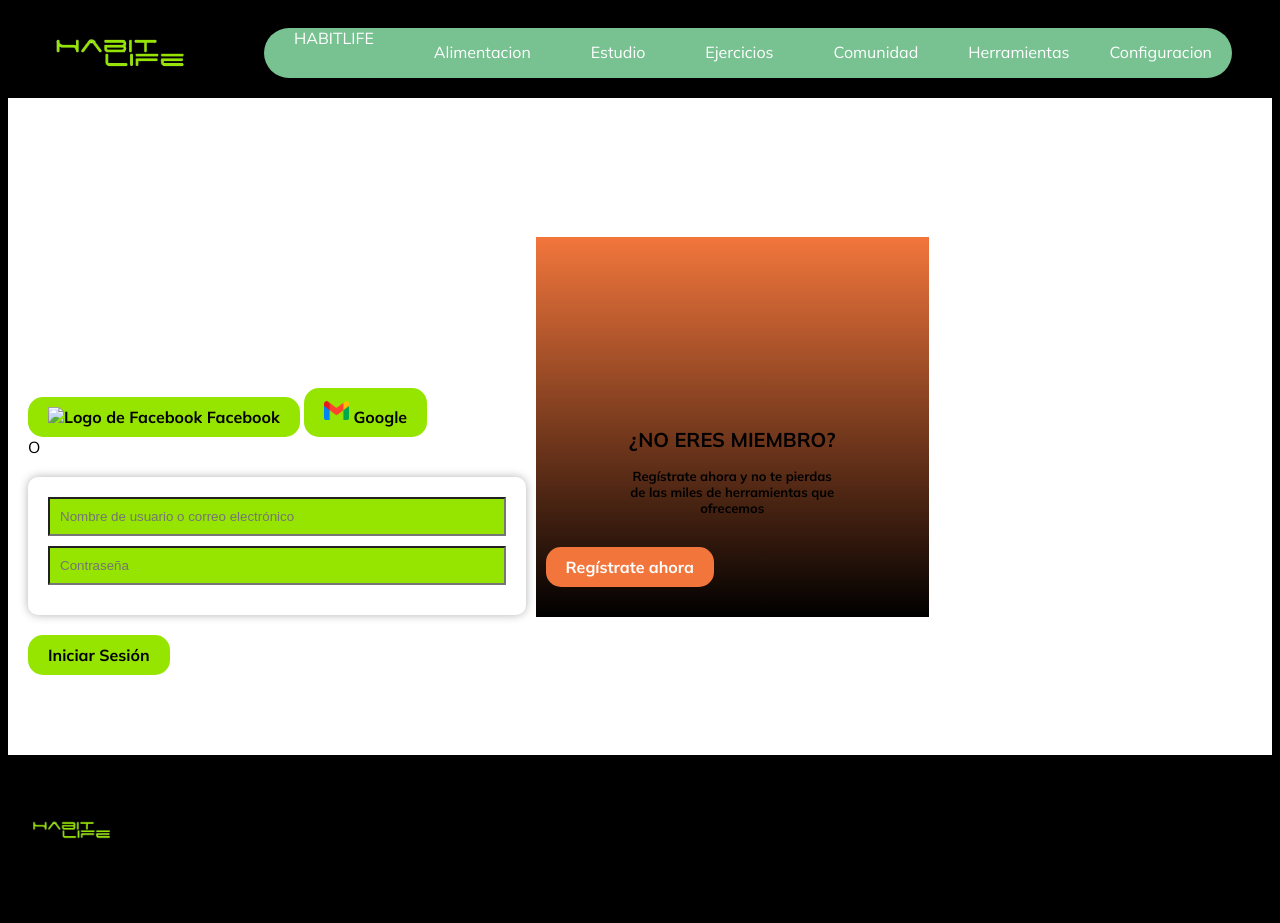
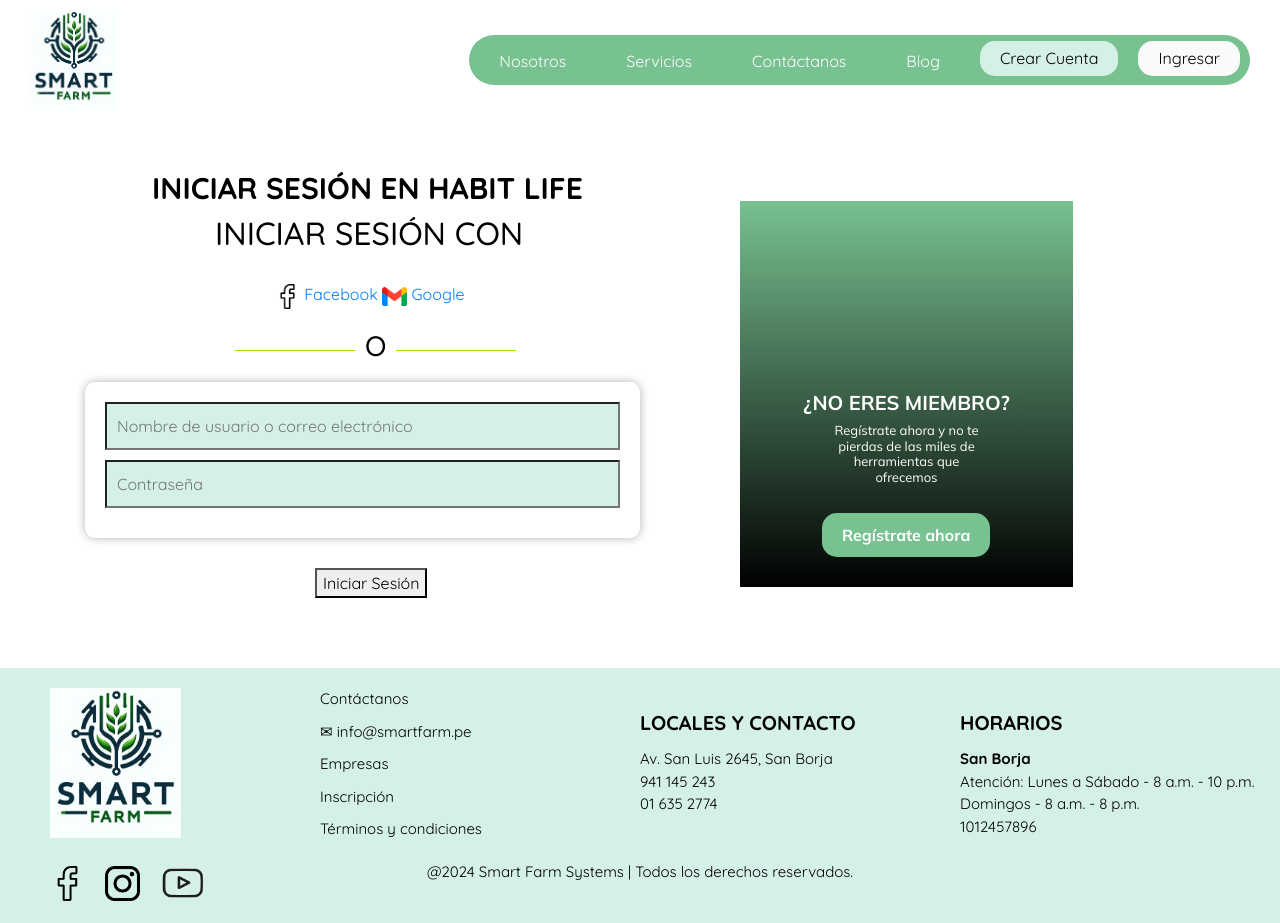
Before and after one commit to SmartFarmSystems22/SmartFarm, a plain HTML site: page InicioSesion.html in a window 1280 px wide. Before the commit the page ends 896 px from the top, so only its background shows below. Drawn offline with nearby package versions, Linux system fonts and the light colour scheme; a small style sheet from the web is missing.

Commit message:
feat:actualizar landing

```diff
--- a/InicioSesion.html
+++ b/InicioSesion.html
@@ -8,6 +8,10 @@
     <!--<link rel="stylesheet" href="style.css">-->
     <link rel="stylesheet" href="https://fonts.googleapis.com/css?family=Mulish:400,700">
     <link rel="stylesheet" href="css/misestilos.css" type="text/css">
+    <link href="https://fonts.googleapis.com/css2?family=Quicksand:wght@300;400;500;600;700&display=swap" rel="stylesheet">
+    <link rel="stylesheet" href="https://cdnjs.cloudflare.com/ajax/libs/font-awesome/5.15.4/css/all.min.css" integrity="sha384-xxdFh0+za4tBK2LZy3ZsPn2K+hIhFf1zOTBJc4G8g/eABKcyS4XM/P6Orz5sA0Xw" crossorigin="anonymous">
+    <link rel="stylesheet" href="https://cdnjs.cloudflare.com/ajax/libs/font-awesome/6.0.0-beta3/css/all.min.css" integrity="sha384-6NmNnnU5lO3qcUXr3LO/2RTxGXd/kRxrCxXd1v9Mf7rV7lE7AxrHeUnDkEnP5fm9" crossorigin="anonymous">
+    <link rel="stylesheet" href="https://maxcdn.bootstrapcdn.com/bootstrap/4.1.0/css/bootstrap.min.css">
     <style>
         body {
             background-color: #000;
@@ -108,34 +112,29 @@
 </head>
 
 <body>
-    <header>
-        <img src="images/logo habit life.png" height="50" style="margin-left: 20px;">
-        <i class="fas fa-search search-icon"></i>
+    <header style="background-color: #ffffff; padding: 10px; font-family: 'Quicksand', sans-serif">
+        <a href="index.html">
+            <img src="images/SmartFarmLogo.jpeg" height="100" style="margin-left: 20px;">
+        </a>
         <nav>
             <div class="menu-bar">
-                <div class="menu-bar">
-
-                    <a href="javascript:window.history.back()" class="Salir">HABITLIFE
-                    </a>
-                </div>
-                <a href="Alimentacion/malimentacion.html" class="menu-item">Alimentacion</a>
-                <a href="Estudio/Estudio.html" class="menu-item">Estudio</a>
-                <a href="#" class="menu-item">Ejercicios</a>
-                <a href="https://www.facebook.com/groups/954492926210624/" class="menu-item">Comunidad</a>
-                <div class="menu-item">Herramientas</div>
-                <div class="menu-item">Configuracion</div>
+                <a href="Alimentacion/malimentacion.html" class="menu-item">Nosotros</a>
+                <a href="#" class="menu-item">Servicios</a>
+                <a href="#" class="menu-item">Contáctanos</a>
+                <a href="#" class="menu-item">Blog</a>
+                <a href="InicioSesion.html" class="menu-item2">Crear Cuenta</a>
+                <a href="Registro.html" class="menu-item3">Ingresar</a>
             </div>
         </nav>
     </header>
     <main>
         <div class="container">
-            <div class="column2">
+            <div class="column4" style="font-family: 'Quicksand', sans-serif;">
                 <section>
-                    <h1>INICIAR SESIÓN EN HABIT LIFE</h1>
-                    <h2>INICIAR SESIÓN CON</h2>
-                    <div class="registro-buttons">
-                        <a class="facebook-button" href="https://www.facebook.com">
-                          <span><img src="images/facebook.png" alt="Logo de Facebook" width="25" height="25"></span>
+                    <h1 style="margin-left: 10px;">INICIAR SESIÓN EN HABIT LIFE</h1>
+                    <h2 style="margin-left: 130px; margin-bottom: 30px;">INICIAR SESIÓN CON</h2>
+                    <a class="facebook-button" href="https://www.facebook.com" style="margin-left: 190px; margin-top: 100px;">
+                        <span><img src="images/facebook silueta.png" alt="Logo de Facebook" width="25" height="25"></span>
                         Facebook
                       </a>
 
@@ -143,35 +142,77 @@
                         <span><img src="images/gmail icono.png" alt="Logo de Google" width="25" height="25"></span>
                         Google
                       </a>
-                      </div
 
-                    <h3>O</h3>
-                    <div class="recuadro">
+                    <h3 style="margin-left: 140px; margin-top: 20px; ">O</h3>
+                    <div class="recuadro" style="margin-bottom: 30px;">
                         <form>
                             <input type="text" id="email" name="email" placeholder="Nombre de usuario o correo electrónico" required onfocus="this.placeholder=''">
                             <input type="password" id="password" name="password" placeholder="Contraseña" required onfocus="this.placeholder=''">
                         </form>
                     </div>
-                    <a href="#">Iniciar Sesión</a>
+                    <head>
+                        <title>Botón con notificación de registro</title>
+                        <script>
+                            function mostrarNotificacion() {
+                                alert("¡Cuenta logueada!");
+                            }
+                        </script>
+                    </head>
+                    <body>
+                    <a style="margin-left: 230px; margin-top:50px;"><button onclick="mostrarNotificacion()">Iniciar Sesión</button></a>
+                    </body>
                 </section>
             </div>
-            <div class="column3">
+            <div class="column3" style="margin-left: 100px;">
                 <section>
                     <h1>¿NO ERES MIEMBRO?</h1>
                     <h2>Regístrate ahora y no te pierdas de las miles de herramientas que ofrecemos</h2>
-                    <a href="Registro.html">Regístrate ahora</a>
+                    <a href="Registro.html" style="margin-left: 72px;">Regístrate ahora</a>
                 </section>
             </div>
         </div>
     </main>
-    <footer>
-        <img src="images/logo habit life.png" height="30" style="margin-right: 20px; margin-top: 40px;">
-        <a href="#">Acerca de</a>
-        <a href="contactanos.html">Contactanos</a>
-        <a href="#">Community</a>
-        <a href="#">Términos y condiciones</a>
-        <a href="#">Ayuda</a>
-        <p>@2023 HabitLife. Todos los derechos reservados.</p>
+    <footer style="padding: 20px 0; text-align: left; font-family: 'Quicksand', sans-serif; background-color: #D5F1E5;">
+        <div style="display: flex; justify-content: space-between; align-items: flex-start;">
+            <!-- Columna 1: Logo -->
+            <div style="flex: 1;">
+                <img src="images/SmartFarmLogo.jpeg" height="150" style="margin-left: 50px;">
+            </div>
+            <!-- Columna 2: Botones -->
+            <div style="flex: 1; justify-content: space-between; align-items: flex-start;">
+                <a href="#" style="display: block; margin-bottom: 10px;">Contáctanos</a>
+                <a href="#" style="display: block; margin-bottom: 10px;">&#x2709; info@smartfarm.pe</a>
+                <a href="#" style="display: block; margin-bottom: 10px;">Empresas</a>
+                <a href="#" style="display: block; margin-bottom: 10px;">Inscripción</a>
+                <a href="#" style="display: block; margin-bottom: 10px;">Términos y condiciones</a>
+            </div>
+            <!-- Columna 3: Información de locales y horarios -->
+            <div style="flex: 1">
+                <div style="margin-bottom: 10px;">
+                    <p style="font-size: 20px; font-weight: bold; margin-top: 20px; margin-bottom: 10px;">LOCALES Y CONTACTO</p>
+                    <p>Av. San Luis 2645, San Borja</p>
+                    <p>941 145 243</p>
+                    <p>01 635 2774</p>
+                </div>
+            </div>
+            <!-- Columna 4: Información de horarios -->
+            <div style="flex: 1">
+                <div style="margin-bottom: 5px;">
+                    <p style="font-size: 20px; font-weight: bold; margin-top: 20px; margin-bottom: 10px;">HORARIOS</p>
+                    <p style="font-weight: bold;">San Borja</p>
+                    <p>Atención: Lunes a Sábado - 8 a.m. - 10 p.m.</p>
+                    <p>Domingos - 8 a.m. - 8 p.m.</p>
+                    <p>1012457896</p>
+                </div>
+            </div>
+        </div>
+        <p style="margin-top: 10px; text-align: center;">@2024 Smart Farm Systems | Todos los derechos reservados.</p>
+        <div style="text-align: left; margin-left: 50px; margin-top: -20px; display: flex; align-items: center;">
+            <a href="https://www.facebook.com/" target="_blank"><img src="images/facebook silueta.png" height="35" style="margin-right: 20px;"></a>
+            <a href="https://www.instagram.com/" target="_blank"><img src="images/instagram silueta.png" height="35" style="margin-right: 20px;"></a>
+            <a href="https://www.youtube.com/" target="_blank"><img src="images/youtube silueta.png" height="40"></a>
+        </div>
+
     </footer>
 </body>
 
--- a/css/misestilos.css
+++ b/css/misestilos.css
@@ -194,13 +194,13 @@ section h3::after {
 .column3 {
     flex: 0 1 calc(30%);
     padding: 10px;
-    background: linear-gradient(to bottom, #F2763C, #000000);
+    background: linear-gradient(to bottom, #78C191, #000000);
 }
 
 .column3 h1 {
     font-size: 20px;
     text-align: center;
-    color: #000000;
+    color: #ffffff;
     font-weight: bolder;
     margin-top: 180px;
 }
@@ -208,13 +208,13 @@ section h3::after {
 .column3 h2 {
     font-size: 13px;
     text-align: center;
-    color: #000000;
+    color: #ffffff;
     margin-left:80px;
     margin-right: 80px;
 }
 
 .column3 a{
-    background-color: #F2763C;
+    background-color: #78C191;
     color: #ffffff;
     text-decoration: none;
     padding: 10px 20px;
@@ -275,7 +275,7 @@ section h3::after {
 }
 
 .recuadro input {
-    background-color: #96E500;
+    background-color: #D5F1E5;
     width: 100%;
     padding: 10px;
     margin-bottom: 10px;
```
Also changed, not shown: Registro.html (+10 -10 lines), index.html (+4 -4 lines). Lines whose indentation alone changed are shown as unchanged.
